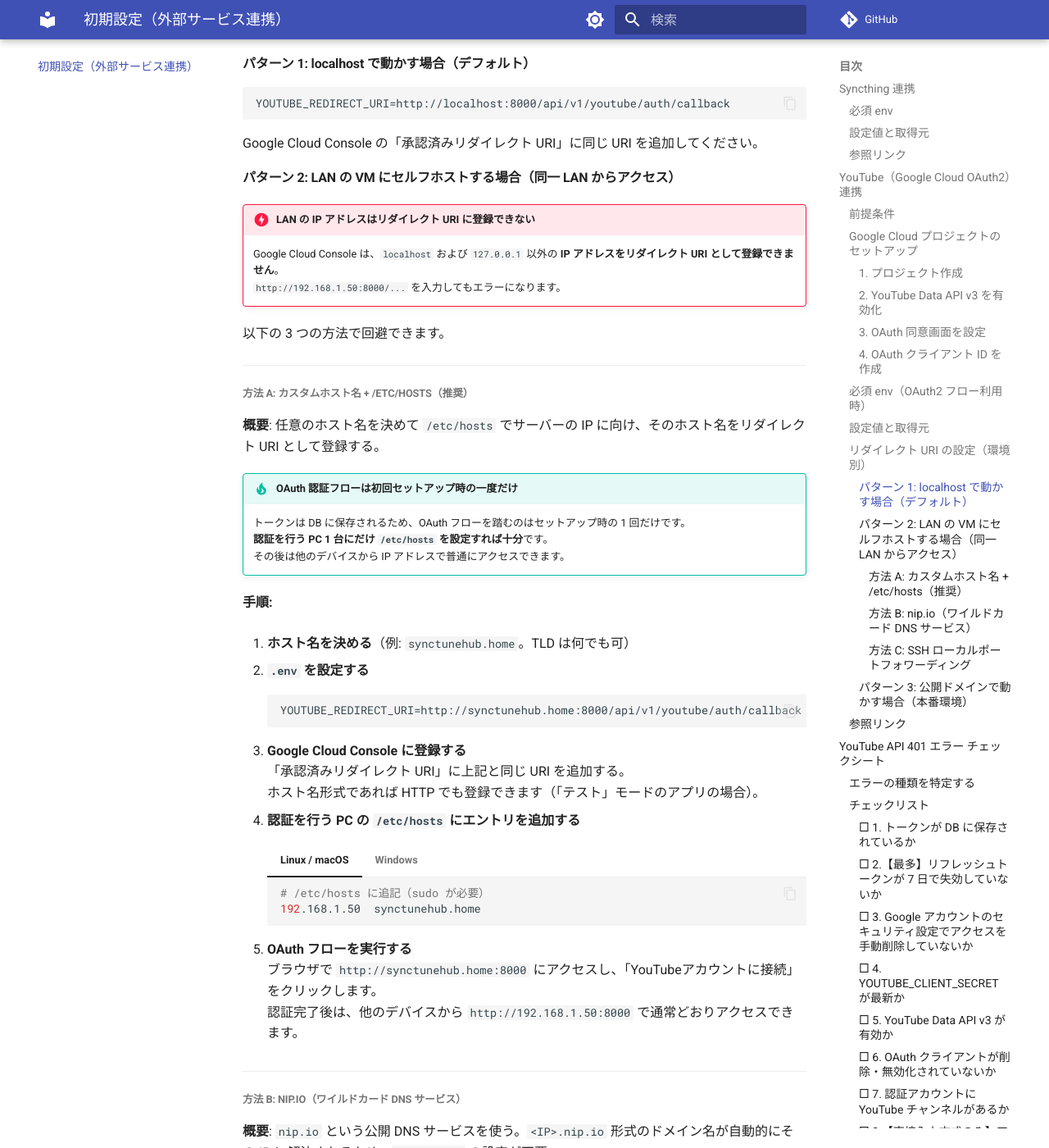
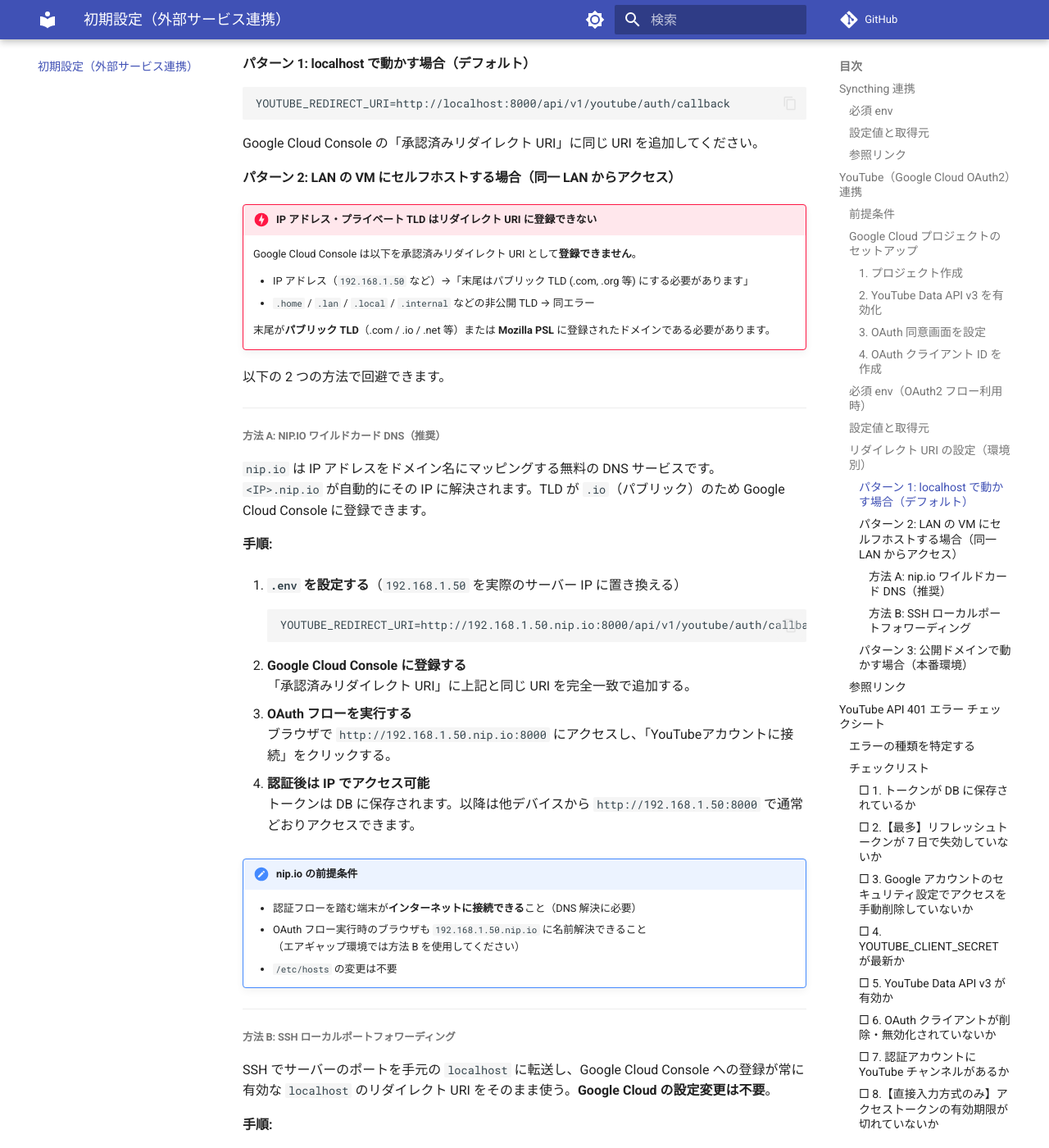
Before and after one commit to pacificbelt30/local-music-player, an MkDocs documentation site: the page built from docs/setup/external-services.md, in a window 1280 px wide and 1400 px high, scrolled down 2826 px. Shown: the whole window at 82% size. Built offline with MkDocs 1.6.1 and Material for MkDocs 9.7.7, drawn with Linux system fonts in a browser that asks for light colours; comment, search, counter and statistics services are not loaded; some of the changed text lies outside the part shown.

Commit message:
docs: リダイレクトURI制約を実際の挙動に合わせて修正
スクリーンショットで確認した Google Cloud Console の実際のエラー内容を反映。

変更内容:
- IPアドレスに加え、.home/.lan/.local等の非公開TLDも登録不可であることを明記
  （「末尾はパブリックTLDにする必要があります」エラーが発生するため）
- 誤りだった「方法A: カスタムホスト名 + /etc/hosts（.homeなど）」を削除
- nip.io を方法Aに昇格（.io はパブリックTLDのため Console に登録可能）
- SSH ポートフォワーディングを方法Bとして整理
- nip.io の手順を具体的なステップ形式に書き直し

https://claude.ai/code/session_01VLmywh4hEHty8mpCg36J1x

````diff
--- a/docs/setup/external-services.md
+++ b/docs/setup/external-services.md
@@ -112,99 +112,73 @@ Google Cloud Console の「承認済みリダイレクト URI」に同じ URI
 
 #### パターン 2: LAN の VM にセルフホストする場合（同一 LAN からアクセス）
 
-!!! danger "LAN の IP アドレスはリダイレクト URI に登録できない"
-    Google Cloud Console は、`localhost` および `127.0.0.1` 以外の **IP アドレスをリダイレクト URI として登録できません**。
-    `http://192.168.1.50:8000/...` を入力してもエラーになります。
+!!! danger "IP アドレス・プライベート TLD はリダイレクト URI に登録できない"
+    Google Cloud Console は以下を承認済みリダイレクト URI として**登録できません**。
 
-以下の 3 つの方法で回避できます。
+    - IP アドレス（`192.168.1.50` など）→「末尾はパブリック TLD (.com, .org 等) にする必要があります」
+    - `.home` / `.lan` / `.local` / `.internal` などの非公開 TLD → 同エラー
+
+    末尾が**パブリック TLD**（.com / .io / .net 等）または **Mozilla PSL** に登録されたドメインである必要があります。
+
+以下の 2 つの方法で回避できます。
 
 ---
 
-##### 方法 A: カスタムホスト名 + /etc/hosts（推奨）
+##### 方法 A: nip.io ワイルドカード DNS（推奨）
 
-**概要**: 任意のホスト名を決めて `/etc/hosts` でサーバーの IP に向け、そのホスト名をリダイレクト URI として登録する。
-
-!!! tip "OAuth 認証フローは初回セットアップ時の一度だけ"
-    トークンは DB に保存されるため、OAuth フローを踏むのはセットアップ時の 1 回だけです。
-    **認証を行う PC 1 台にだけ `/etc/hosts` を設定すれば十分**です。
-    その後は他のデバイスから IP アドレスで普通にアクセスできます。
+`nip.io` は IP アドレスをドメイン名にマッピングする無料の DNS サービスです。
+`<IP>.nip.io` が自動的にその IP に解決されます。TLD が `.io`（パブリック）のため Google Cloud Console に登録できます。
 
 **手順:**
 
-1. **ホスト名を決める**（例: `synctunehub.home`。TLD は何でも可）
-
-2. **`.env` を設定する**
+1. **`.env` を設定する**（`192.168.1.50` を実際のサーバー IP に置き換える）
 
     ```dotenv
-    YOUTUBE_REDIRECT_URI=http://synctunehub.home:8000/api/v1/youtube/auth/callback
+    YOUTUBE_REDIRECT_URI=http://192.168.1.50.nip.io:8000/api/v1/youtube/auth/callback
     ```
 
-3. **Google Cloud Console に登録する**
-    「承認済みリダイレクト URI」に上記と同じ URI を追加する。
-    ホスト名形式であれば HTTP でも登録できます（「テスト」モードのアプリの場合）。
+2. **Google Cloud Console に登録する**
+    「承認済みリダイレクト URI」に上記と同じ URI を完全一致で追加する。
 
-4. **認証を行う PC の `/etc/hosts` にエントリを追加する**
+3. **OAuth フローを実行する**
+    ブラウザで `http://192.168.1.50.nip.io:8000` にアクセスし、「YouTubeアカウントに接続」をクリックする。
 
-    === "Linux / macOS"
+4. **認証後は IP でアクセス可能**
+    トークンは DB に保存されます。以降は他デバイスから `http://192.168.1.50:8000` で通常どおりアクセスできます。
 
-        ```bash
-        # /etc/hosts に追記（sudo が必要）
-        192.168.1.50  synctunehub.home
-        ```
-
-    === "Windows"
-
-        `C:\Windows\System32\drivers\etc\hosts` をメモ帳（管理者権限）で開き、以下を追記します。
-
-        ```
-        192.168.1.50  synctunehub.home
-        ```
-
-5. **OAuth フローを実行する**
-    ブラウザで `http://synctunehub.home:8000` にアクセスし、「YouTubeアカウントに接続」をクリックします。
-    認証完了後は、他のデバイスから `http://192.168.1.50:8000` で通常どおりアクセスできます。
+!!! note "nip.io の前提条件"
+    - 認証フローを踏む端末が**インターネットに接続できる**こと（DNS 解決に必要）
+    - OAuth フロー実行時のブラウザも `192.168.1.50.nip.io` に名前解決できること
+      （エアギャップ環境では方法 B を使用してください）
+    - `/etc/hosts` の変更は不要
 
 ---
 
-##### 方法 B: nip.io（ワイルドカード DNS サービス）
+##### 方法 B: SSH ローカルポートフォワーディング
 
-**概要**: `nip.io` という公開 DNS サービスを使う。`<IP>.nip.io` 形式のドメイン名が自動的にその IP に解決されるため、`/etc/hosts` の設定が不要。
+SSH でサーバーのポートを手元の `localhost` に転送し、Google Cloud Console への登録が常に有効な `localhost` のリダイレクト URI をそのまま使う。**Google Cloud の設定変更は不要**。
 
-```dotenv
-# 192.168.1.50 の場合
-YOUTUBE_REDIRECT_URI=http://192.168.1.50.nip.io:8000/api/v1/youtube/auth/callback
-```
+**手順:**
 
-Google Cloud Console の「承認済みリダイレクト URI」に上記 URI を追加します。
+1. **認証フロー前に SSH トンネルを張る**
 
-!!! note "nip.io の要件"
-    - DNS 解決にインターネット接続が必要です（LAN 内のみのエアギャップ環境では使用不可）
-    - 認証フロー時に `http://192.168.1.50.nip.io:8000` にブラウザでアクセスする必要があります
-      （Google がブラウザをリダイレクトするため、名前解決できないと認証が完了しません）
+    ```bash
+    ssh -N -L 8000:localhost:8000 user@192.168.1.50
+    ```
 
----
+2. **`.env` はデフォルトのまま**
 
-##### 方法 C: SSH ローカルポートフォワーディング
+    ```dotenv
+    YOUTUBE_REDIRECT_URI=http://localhost:8000/api/v1/youtube/auth/callback
+    ```
 
-**概要**: SSH でサーバーのポートを手元の `localhost` に転送し、`localhost` 宛てのリダイレクト URI（デフォルト設定）をそのまま使う。**Google Cloud の設定変更は不要**。
+3. **ブラウザで `http://localhost:8000` を開き**、「YouTubeアカウントに接続」をクリックする。
 
-```bash
-# 認証フローを踏む前に実行し、セッションを維持する
-ssh -N -L 8000:localhost:8000 user@192.168.1.50
-```
+4. **認証完了後は SSH セッションを切断**し、以後は IP アドレスで通常どおりアクセスできます。
 
-`.env` はデフォルトのまま使えます。
-
-```dotenv
-YOUTUBE_REDIRECT_URI=http://localhost:8000/api/v1/youtube/auth/callback
-```
-
-ブラウザで `http://localhost:8000` を開いて OAuth フローを実行します。
-認証完了後は SSH セッションを切断し、以後は IP アドレスで通常どおりアクセスできます。
-
-!!! note "SSH が必要な場面"
-    ポートフォワーディングは **OAuth フロー実行中だけ** 維持すれば十分です。
-    認証後のトークンは DB に保存されているため、SSH は不要になります。
+!!! note "SSH セッションは認証フロー中だけ必要"
+    ポートフォワーディングは OAuth フロー実行中のみ維持すれば十分です。
+    認証後のトークンは DB に保存されるため、SSH は不要になります。
 
 ---
 
@@ -243,7 +217,7 @@ Google Cloud Console の「承認済みリダイレクト URI」に同じ URI
 | `502 YouTube API error: … 401 …` | トークンはあるが Google API に拒否された |
 | `502 YouTube API error: … invalid_grant …` | リフレッシュトークンが失効している |
 | プレイリスト一覧が空（エラーなし） | 認証アカウントに YouTube チャンネルがない |
-| 認証フロー自体が開始できない / `redirect_uri_mismatch` | リダイレクト URI の設定ミス（LAN IP を登録しようとしている場合は[パターン 2](#パターン-2-lan-の-vm-にセルフホストする場合同一-lan-からアクセス) を参照） |
+| 認証フロー自体が開始できない / `redirect_uri_mismatch` | リダイレクト URI の設定ミス。LAN IP や `.home` 等の非公開 TLD は登録不可 → [パターン 2](#パターン-2-lan-の-vm-にセルフホストする場合同一-lan-からアクセス) を参照 |
 
 ---
 
````
